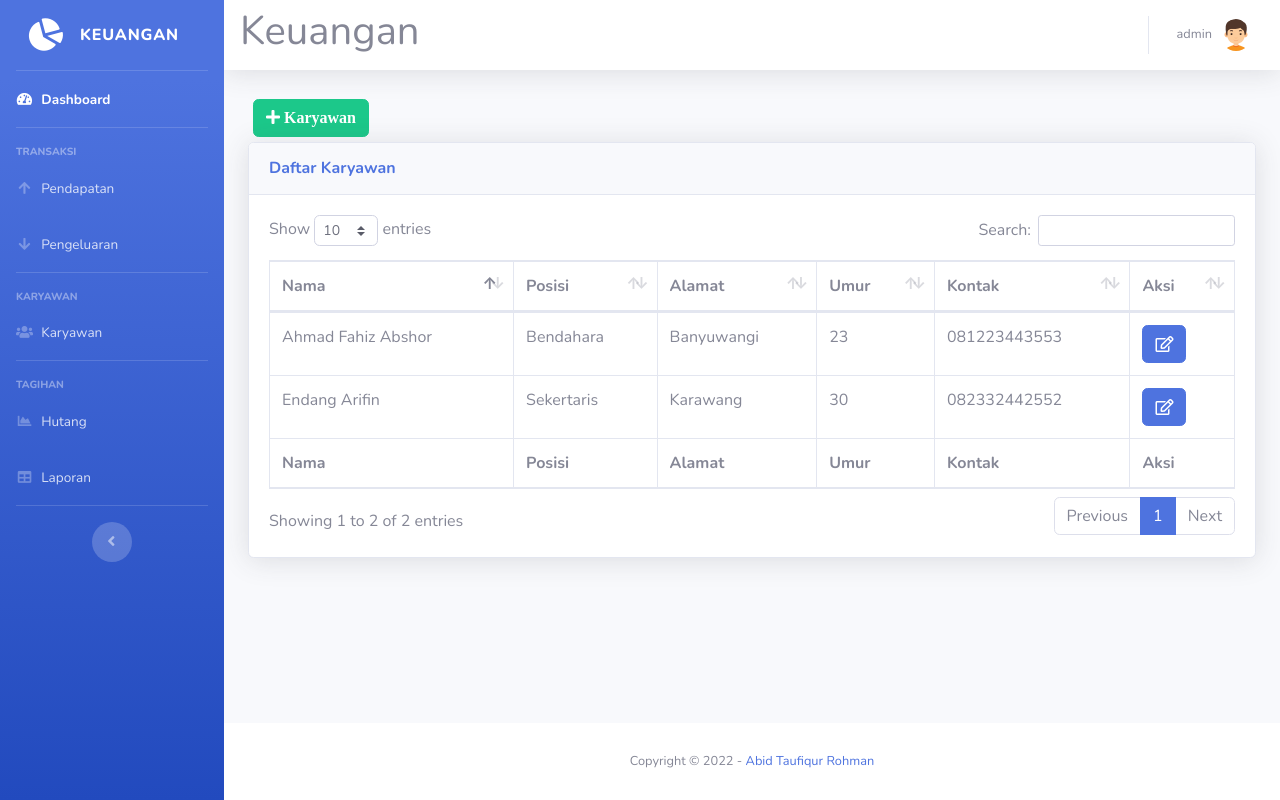
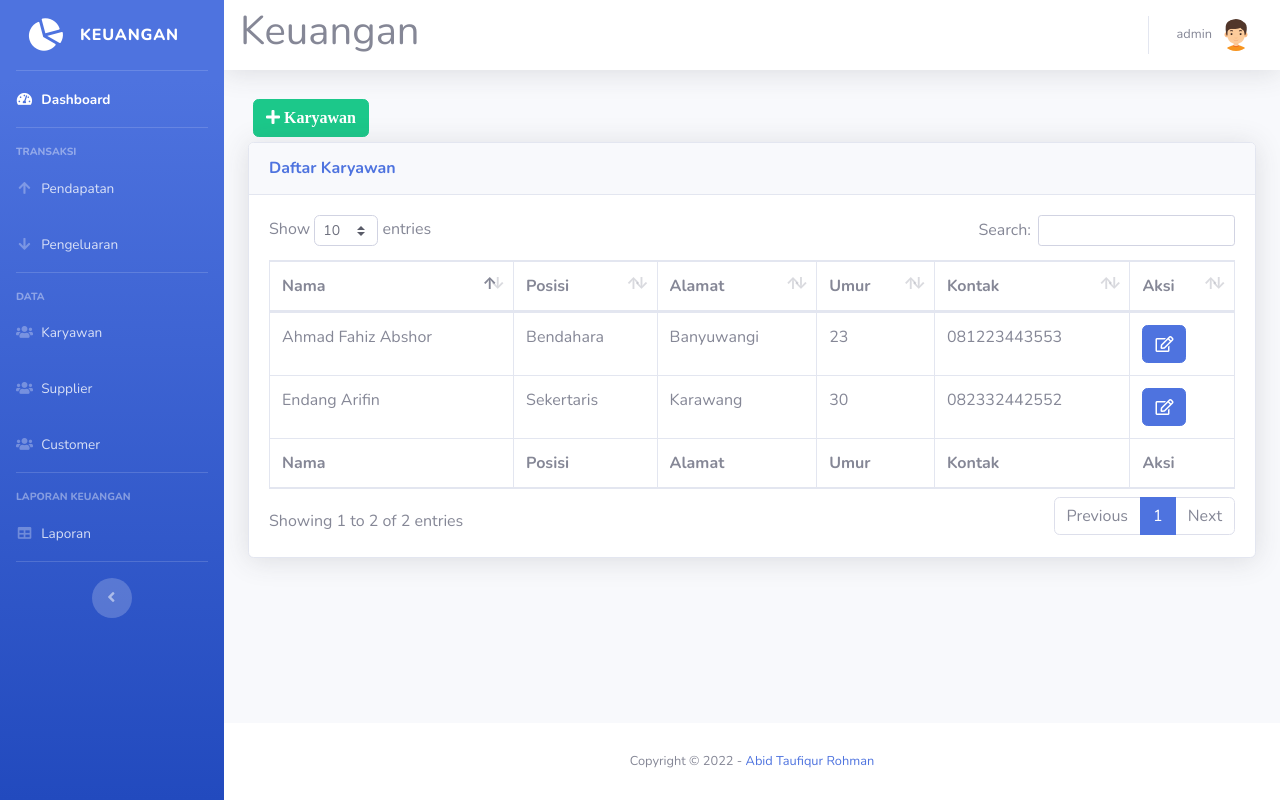
Before and after one commit to Endyfadlullah/project, a PHP site: page /karyawan.php in a window 1280 px wide. Run offline with PHP 8.4, Linux system fonts and the light colour scheme; a user stored in the database is signed in; data comes from the database, SQL or seed files in the repository.

Commit message:
update sidebar

```diff
--- a/sidebar.php
+++ b/sidebar.php
@@ -15,7 +15,7 @@
       <!-- Divider -->
       <hr class="sidebar-divider my-0">
 
-      <!-- Nav Item - Dashboard -->
+      <!-- Dashboard -->
       <li class="nav-item active">
         <a class="nav-link" href="index.php">
           <i class="fas fa-fw fa-tachometer-alt"></i>
@@ -30,7 +30,7 @@
         Transaksi
       </div>
 
-      <!-- Nav Item - Pages Collapse Menu -->
+      <!-- Pendapatan -->
       <li class="nav-item">
         <a class="nav-link collapsed" href="pendapatan.php">
           <i class="fas fa-fw fa-arrow-up"></i>
@@ -38,7 +38,7 @@
         </a>
       </li>
 
-      <!-- Nav Item - Utilities Collapse Menu -->
+      <!-- Pengeluaran -->
       <li class="nav-item">
         <a class="nav-link collapsed" href="pengeluaran.php" >
           <i class="fas fa-fw fa-arrow-down"></i>
@@ -51,10 +51,10 @@
 
       <!-- Heading -->
       <div class="sidebar-heading">
-        Karyawan
+        Data
       </div>
 
-      <!-- Nav Item - Pages Collapse Menu -->
+      <!-- Karyawan -->
       <li class="nav-item">
         <a class="nav-link collapsed" href="karyawan.php">
           <i class="fas fa-fw fa-users"></i>
@@ -62,22 +62,29 @@
         </a>
       </li>
 
+      <!-- Supplier -->
+      <li class="nav-item">
+        <a class="nav-link" href="hutang.php">
+          <i class="fas fa-fw fa-users"></i>
+          <span>Supplier</span></a>
+      </li>
+
+      <!-- Customer -->
+      <li class="nav-item">
+        <a class="nav-link" href="hutang.php">
+          <i class="fas fa-fw fa-users"></i>
+          <span>Customer</span></a>
+      </li>
 	        <!-- Divider -->
       <hr class="sidebar-divider">
 
       <!-- Heading -->
       <div class="sidebar-heading">
-        Tagihan
+        Laporan Keuangan
       </div>
 
-      <!-- Nav Item - Charts -->
-      <li class="nav-item">
-        <a class="nav-link" href="hutang.php">
-          <i class="fas fa-fw fa-chart-area"></i>
-          <span>Hutang</span></a>
-      </li>
 
-      <!-- Nav Item - Tables -->
+      <!-- Laporan -->
       <li class="nav-item">
         <a class="nav-link" href="laporan.php">
           <i class="fas fa-fw fa-table"></i>
```
